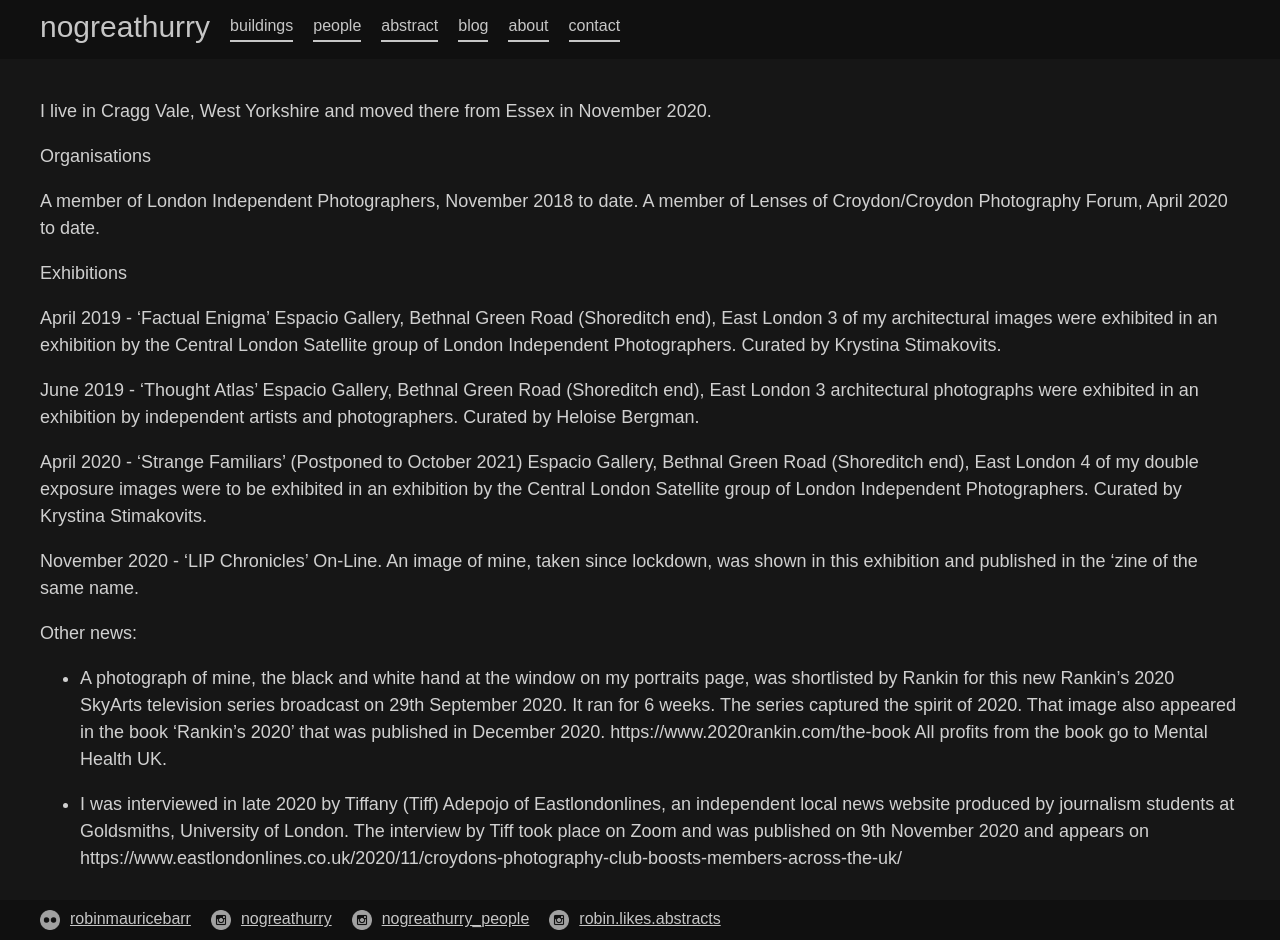
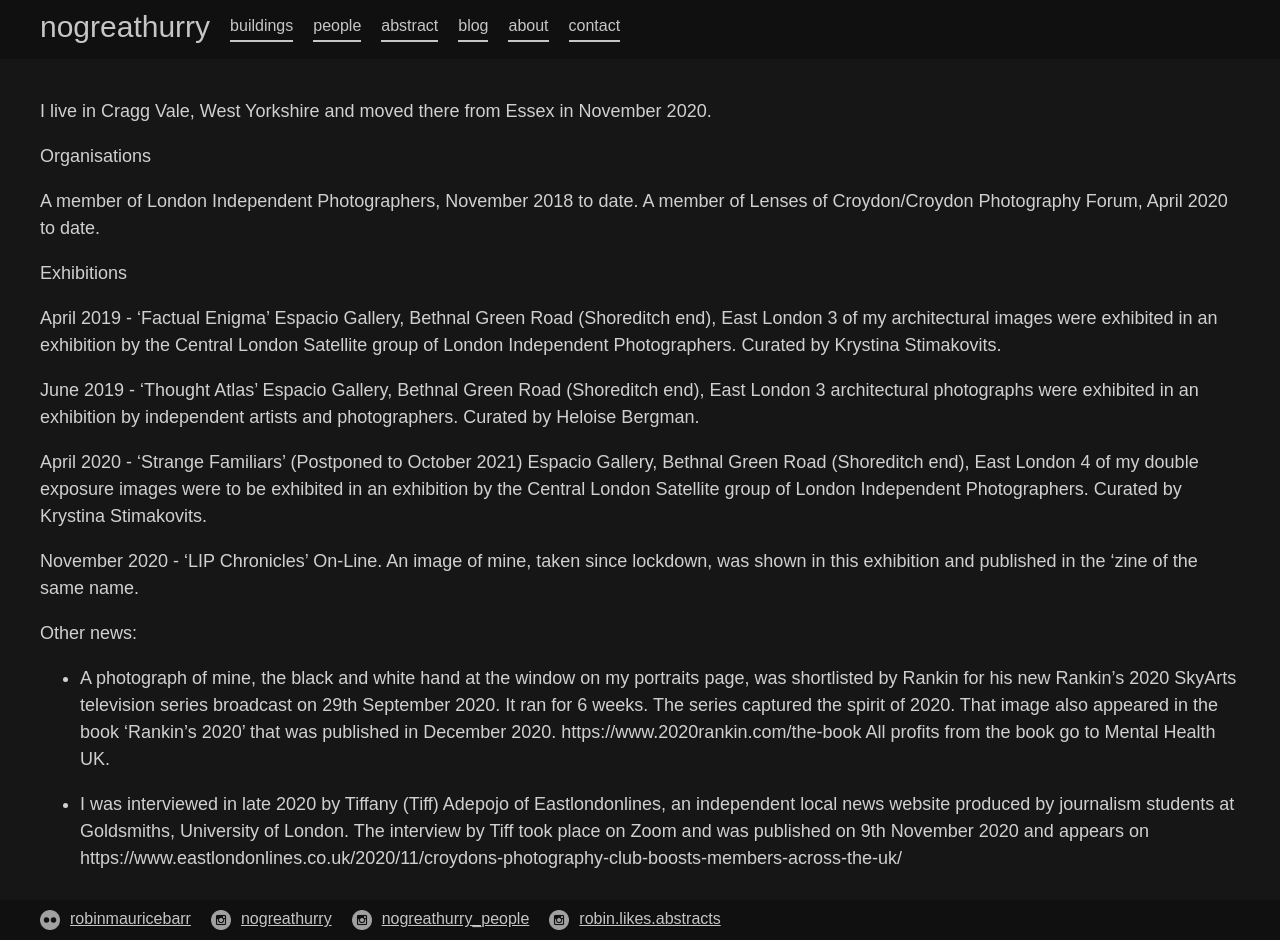
Before and after one commit to 987poiuytrewq/nogreathurry, a Jekyll site: the page built from blog.md, in a window 1280 px wide and 940 px high. Built offline with Jekyll 4.4.1, drawn with Linux system fonts in a browser that asks for light colours.

Commit message:
Updated Blog

```diff
--- a/blog.md
+++ b/blog.md
@@ -29,7 +29,7 @@ On-Line. An image of mine, taken since lockdown, was shown in this exhibition an
 
 Other news:
 
-* A photograph of mine, the black and white hand at the window on my portraits page, was shortlisted by Rankin for this new Rankin's 2020 SkyArts television series broadcast on 29th September 2020.  It ran for 6 weeks. The series captured the spirit of 2020. That image also appeared in the book 'Rankin's 2020' that was published in December 2020. https://www.2020rankin.com/the-book
+* A photograph of mine, the black and white hand at the window on my portraits page, was shortlisted by Rankin for his new Rankin's 2020 SkyArts television series broadcast on 29th September 2020.  It ran for 6 weeks. The series captured the spirit of 2020. That image also appeared in the book 'Rankin's 2020' that was published in December 2020. https://www.2020rankin.com/the-book
 All profits from the book go to Mental Health UK.
 
 * I was interviewed in late 2020 by Tiffany (Tiff) Adepojo of Eastlondonlines, an independent local news website produced by journalism students at Goldsmiths, University of London.  The interview by Tiff took place on Zoom and was published on 9th November 2020 and appears on https://www.eastlondonlines.co.uk/2020/11/croydons-photography-club-boosts-members-across-the-uk/
```
